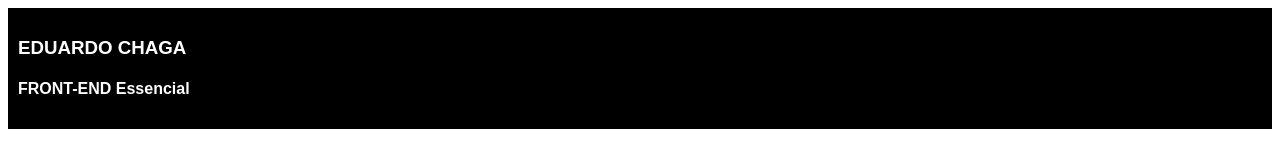
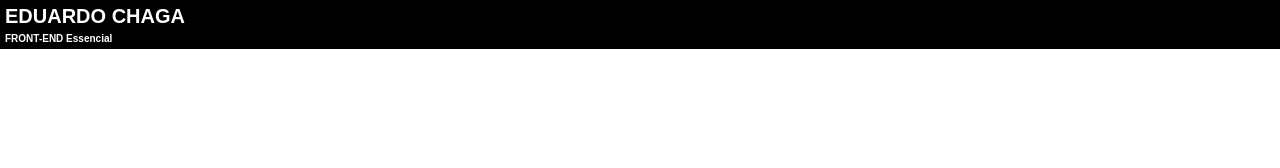
Before and after one commit to Duch1/projeto-frontend, a plain HTML site: page index.html in a window 1280 px wide. Drawn offline with Linux system fonts and the light colour scheme.

Commit message:
enviando alguns ajustes

```diff
--- a/css/style.css
+++ b/css/style.css
@@ -1,6 +1,27 @@
+*{
+    margin: 0;
+    border: 0;
+    padding: 0;
+}
+
 header{
     background-color: #000;
     font-family: Arial, Helvetica, sans-serif;
     color: #FFF;
-    padding: 10px;
+    width: 100%;
 }
+
+h3{
+    font-size: 20px;
+    font-family: Arial, Helvetica, sans-serif;
+    margin: 0;
+    padding: 5px;
+}
+
+h4{
+    font-size: 10px;
+    font-family: Arial, Helvetica, sans-serif;
+    margin: 0;
+    padding-left: 5px;
+    padding-bottom: 5px;
+}
```
